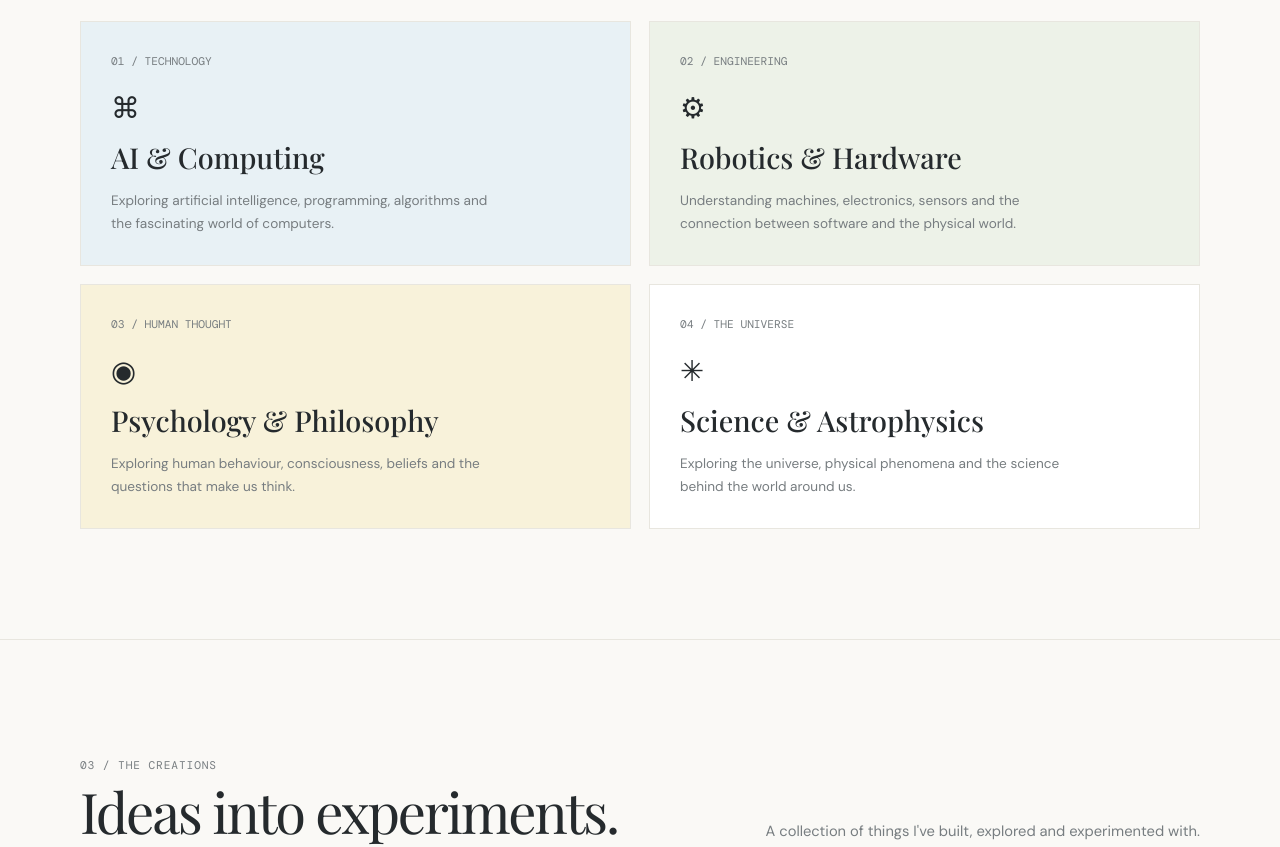
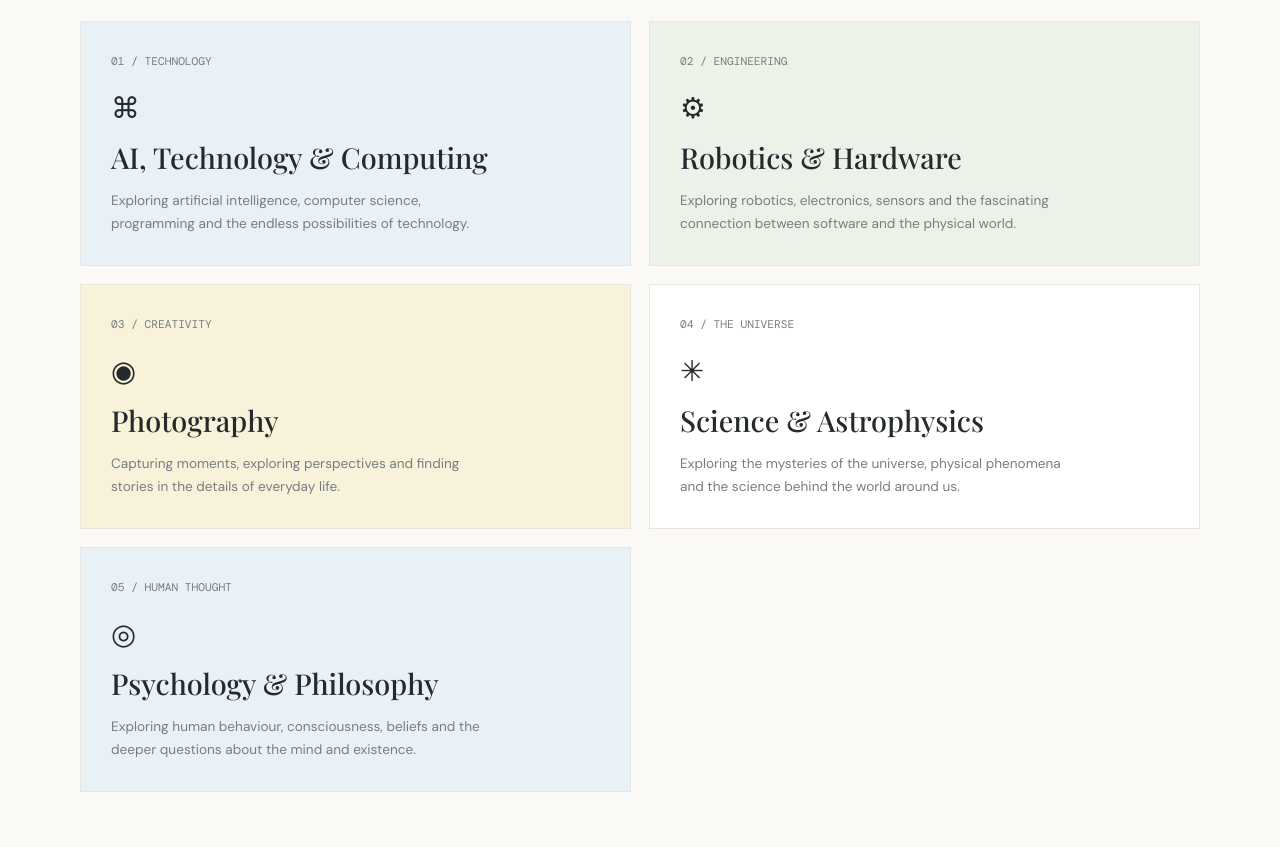
Before and after one commit to tahalaxmidharr/tahalaxmidhar, a plain HTML site: page index.html in a window 1280 px wide. Shown: the part 2040-2887 px from the top of the page. Drawn offline with nearby package versions, Linux system fonts and the light colour scheme.

Commit message:
eddited hobbies

```diff
--- a/index.html
+++ b/index.html
@@ -917,8 +917,6 @@
 
                     <div class="about-label">
 
-                        <span class="mono">A STUDENT OF LIFE</span>
-
                         <div class="number">01</div>
 
                     </div>
@@ -984,109 +982,97 @@
              EXPLORATIONS
         ================================== -->
 
+
         <section class="section" id="explorations">
 
             <div class="container">
 
                 <div class="section-heading">
-
                     <div>
                         <span class="mono">02 / THE CURIOSITY</span>
                         <h2>Things that fascinate me.</h2>
                     </div>
-
                     <span class="mono">FIELDS OF EXPLORATION</span>
-
                 </div>
-
 
                 <div class="exploration-grid">
 
-
+                    <!-- 01 / AI & TECHNOLOGY -->
                     <div class="exploration-card blue reveal">
-
                         <div class="card-number">01 / TECHNOLOGY</div>
-
                         <div>
                             <div class="exploration-icon">⌘</div>
-
-                            <h3>AI & Computing</h3>
-
+                            <h3>AI, Technology & Computing</h3>
                             <p>
-                                Exploring artificial intelligence,
-                                programming, algorithms and the
-                                fascinating world of computers.
+                                Exploring artificial intelligence, computer
+                                science, programming and the endless
+                                possibilities of technology.
                             </p>
                         </div>
-
                     </div>
 
-
-
+                    <!-- 02 / ROBOTICS -->
                     <div class="exploration-card green reveal">
-
                         <div class="card-number">02 / ENGINEERING</div>
-
                         <div>
                             <div class="exploration-icon">⚙</div>
-
                             <h3>Robotics & Hardware</h3>
-
                             <p>
-                                Understanding machines, electronics,
-                                sensors and the connection between
+                                Exploring robotics, electronics, sensors
+                                and the fascinating connection between
                                 software and the physical world.
                             </p>
                         </div>
-
                     </div>
 
-
-
+                    <!-- 03 / PHOTOGRAPHY -->
                     <div class="exploration-card yellow reveal">
-
-                        <div class="card-number">03 / HUMAN THOUGHT</div>
-
+                        <div class="card-number">03 / CREATIVITY</div>
                         <div>
                             <div class="exploration-icon">◉</div>
-
-                            <h3>Psychology & Philosophy</h3>
-
+                            <h3>Photography</h3>
                             <p>
-                                Exploring human behaviour,
-                                consciousness, beliefs and the
-                                questions that make us think.
+                                Capturing moments, exploring perspectives
+                                and finding stories in the details
+                                of everyday life.
                             </p>
                         </div>
-
                     </div>
 
-
-
+                    <!-- 04 / SCIENCE & ASTROPHYSICS -->
                     <div class="exploration-card white reveal">
-
                         <div class="card-number">04 / THE UNIVERSE</div>
-
                         <div>
                             <div class="exploration-icon">✳</div>
-
                             <h3>Science & Astrophysics</h3>
-
                             <p>
-                                Exploring the universe, physical
-                                phenomena and the science behind
-                                the world around us.
+                                Exploring the mysteries of the universe,
+                                physical phenomena and the science
+                                behind the world around us.
                             </p>
                         </div>
-
                     </div>
 
+                    <!-- 05 / PSYCHOLOGY & PHILOSOPHY -->
+                    <div class="exploration-card blue reveal">
+                        <div class="card-number">05 / HUMAN THOUGHT</div>
+                        <div>
+                            <div class="exploration-icon">◎</div>
+                            <h3>Psychology & Philosophy</h3>
+                            <p>
+                                Exploring human behaviour, consciousness,
+                                beliefs and the deeper questions
+                                about the mind and existence.
+                            </p>
+                        </div>
+                    </div>
 
                 </div>
 
             </div>
 
         </section>
+
 
 
 
```
